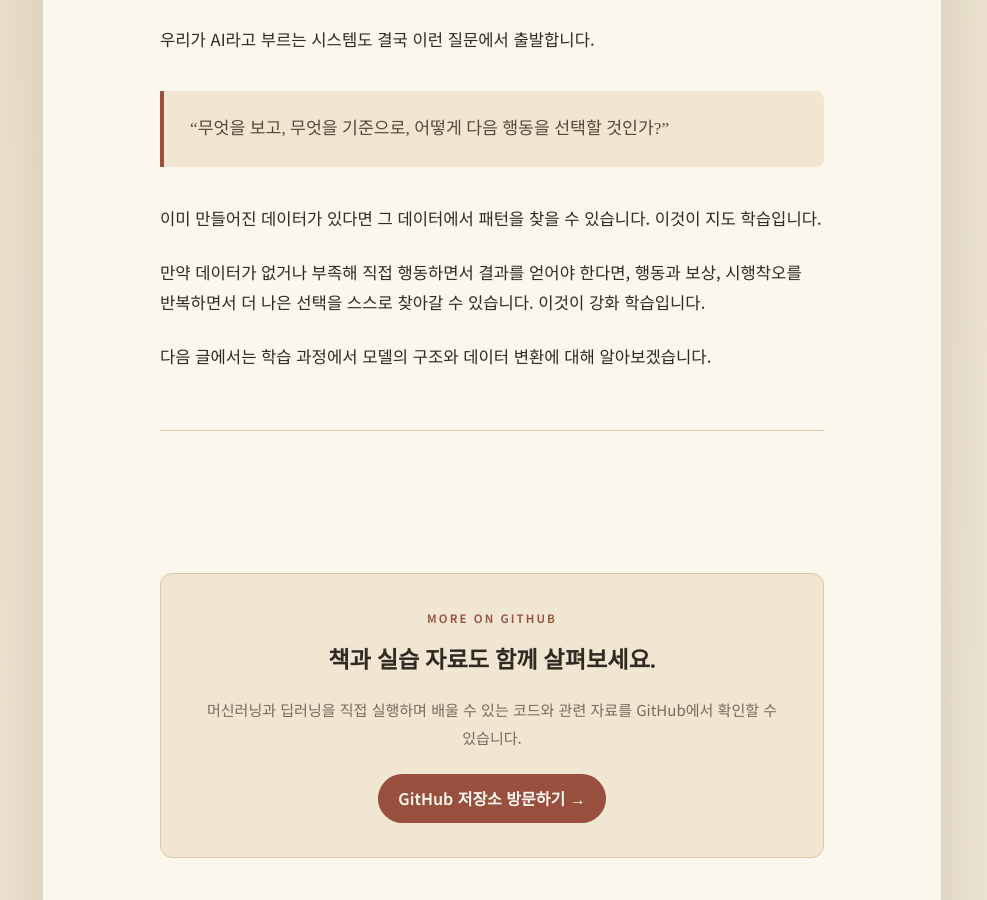
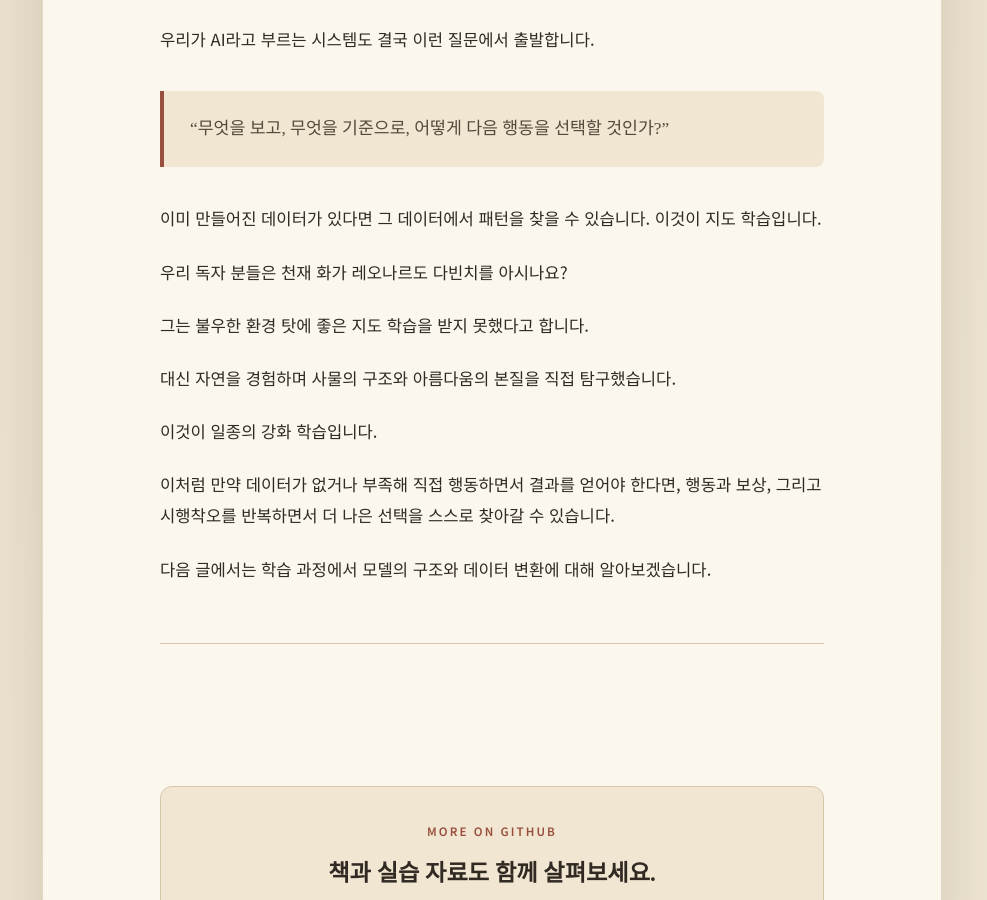
Before and after one commit to chaeyeun-kim/my_website, a Jekyll site: the page built from essay/001-how-ai-learns.md, in a window 1280 px wide and 900 px high, scrolled down 4023 px. Shown: the whole window, without its empty margins (148-1135 px from the left). Built offline with Jekyll 4.4.1, drawn with Linux system fonts in a browser that asks for light colours.

Commit message:
Enhance explanation of reinforcement learning with analogy
Added an analogy of Leonardo da Vinci to explain reinforcement learning.

```diff
--- a/essay/001-how-ai-learns.md
+++ b/essay/001-how-ai-learns.md
@@ -84,6 +84,7 @@ category: "머신러닝"
 
 이것이 **강화 학습(Reinforcement Learning)**의 핵심 아이디어입니다.
 
+
 ## 결국 AI가 묻는 것
 
 우리가 AI라고 부르는 시스템도 결국 이런 질문에서 출발합니다.
@@ -92,7 +93,15 @@ category: "머신러닝"
 
 이미 만들어진 데이터가 있다면 그 데이터에서 패턴을 찾을 수 있습니다. 이것이 지도 학습입니다.
 
-만약 데이터가 없거나 부족해 직접 행동하면서 결과를 얻어야 한다면, 행동과 보상, 시행착오를 반복하면서 더 나은 선택을 스스로 찾아갈 수 있습니다. 이것이 강화 학습입니다.
+우리 독자 분들은 천재 화가 레오나르도 다빈치를 아시나요?
+
+그는 불우한 환경 탓에 좋은 지도 학습을 받지 못했다고 합니다.
+
+대신 자연을 경험하며 사물의 구조와 아름다움의 본질을 직접 탐구했습니다.
+
+이것이 일종의 강화 학습입니다.
+
+이처럼 만약 데이터가 없거나 부족해 직접 행동하면서 결과를 얻어야 한다면, 행동과 보상, 그리고 시행착오를 반복하면서 더 나은 선택을 스스로 찾아갈 수 있습니다.
 
 다음 글에서는 학습 과정에서 모델의 구조와 데이터 변환에 대해 알아보겠습니다.
 
```
